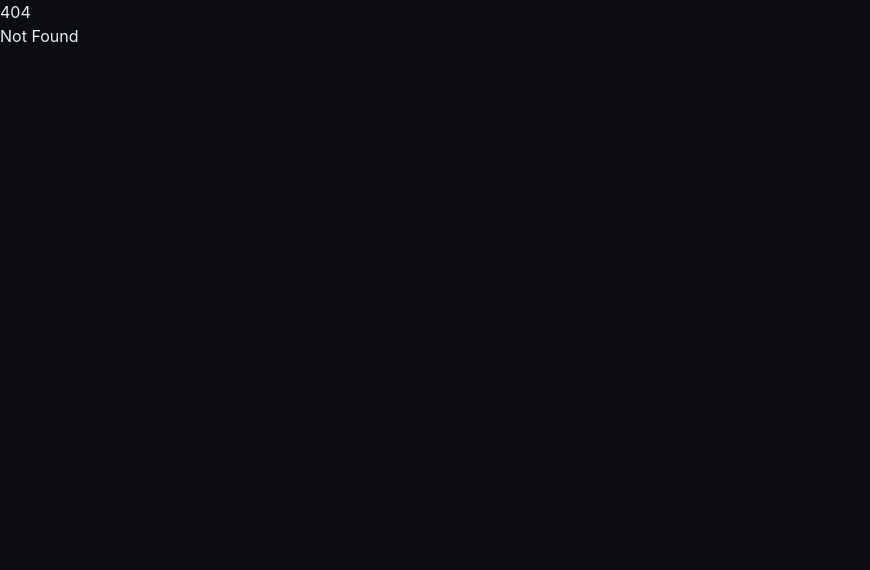
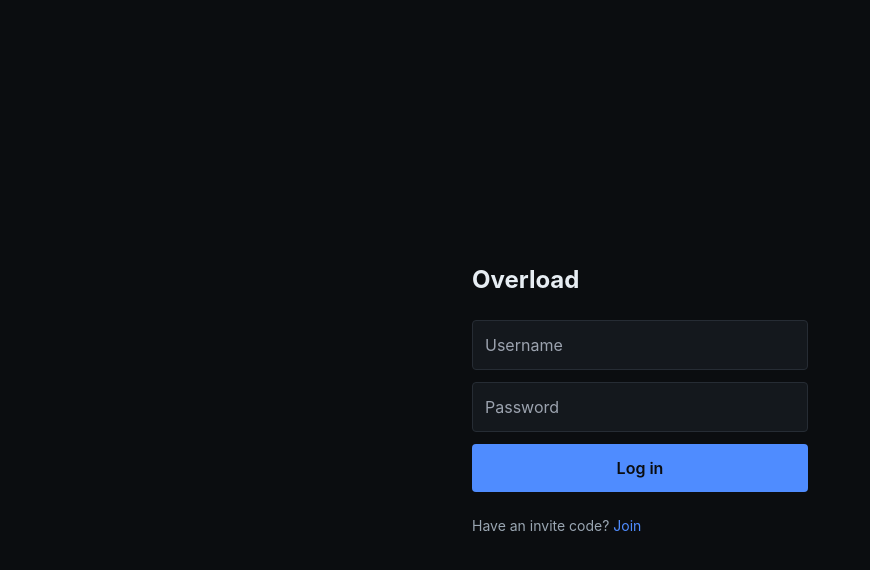
Before and after one commit to SamOhrenberg/overload, a SvelteKit app: page /login in a window 1280 px wide. Before the commit this address had no page. Shown: the top 570 px of the page, without its empty margins (0-870 px from the left). Built offline with nearby package versions, Linux system fonts and the light colour scheme; no server answers.

Commit message:
add login and logout routes

```diff
--- /dev/null
+++ b/src/routes/login/+page.server.ts
@@ -0,0 +1,38 @@
+import { fail, redirect } from '@sveltejs/kit';
+import { dev } from '$app/environment';
+import { eq } from 'drizzle-orm';
+import { db } from '$lib/server/db';
+import { users } from '$lib/server/db/schema';
+import { verifyPassword } from '$lib/server/auth/password';
+import { createSession, generateSessionToken, setSessionCookie } from '$lib/server/auth/session';
+import type { Actions, PageServerLoad } from './$types';
+
+export const load: PageServerLoad = async ({ locals }) => {
+  if (locals.user) redirect(303, '/');
+  return {};
+};
+
+export const actions: Actions = {
+  default: async ({ request, cookies }) => {
+    const data = await request.formData();
+    const username = String(data.get('username') ?? '').trim();
+    const password = String(data.get('password') ?? '');
+
+    if (!username || !password) {
+      return fail(400, { error: 'Enter your username and password.' });
+    }
+
+    const [user] = await db.select().from(users).where(eq(users.username, username));
+    // Always run a verify to blunt timing/enumeration differences.
+    const ok = user ? await verifyPassword(user.passwordHash, password) : false;
+    if (!user || !ok) {
+      return fail(400, { error: 'Incorrect username or password.' });
+    }
+
+    const token = generateSessionToken();
+    await createSession(token, user.id);
+    setSessionCookie(cookies, token, !dev);
+
+    redirect(303, '/');
+  }
+};
--- /dev/null
+++ b/src/routes/login/+page.svelte
@@ -0,0 +1,21 @@
+<script lang="ts">
+  import { enhance } from '$app/forms';
+  let { form } = $props();
+</script>
+
+<main class="mx-auto flex min-h-dvh max-w-sm flex-col justify-center gap-6 p-6">
+  <h1 class="text-2xl font-bold">Overload</h1>
+
+  <form method="POST" use:enhance class="flex flex-col gap-3">
+    {#if form?.error}
+      <p class="text-danger text-sm">{form.error}</p>
+    {/if}
+    <input name="username" placeholder="Username" autocomplete="username" class="rounded border border-border bg-bg-raised p-3" />
+    <input name="password" type="password" placeholder="Password" autocomplete="current-password" class="rounded border border-border bg-bg-raised p-3" />
+    <button type="submit" class="rounded bg-accent p-3 font-semibold text-bg">Log in</button>
+  </form>
+
+  <p class="text-sm text-content-muted">
+    Have an invite code? <a href="/join" class="text-accent">Join</a>
+  </p>
+</main>
--- /dev/null
+++ b/src/routes/logout/+server.ts
@@ -0,0 +1,10 @@
+import { redirect } from '@sveltejs/kit';
+import { dev } from '$app/environment';
+import { deleteSessionCookie, invalidateSession } from '$lib/server/auth/session';
+import type { RequestHandler } from './$types';
+
+export const POST: RequestHandler = async ({ locals, cookies }) => {
+  if (locals.sessionId) await invalidateSession(locals.sessionId);
+  deleteSessionCookie(cookies, !dev);
+  redirect(303, '/login');
+};
```
